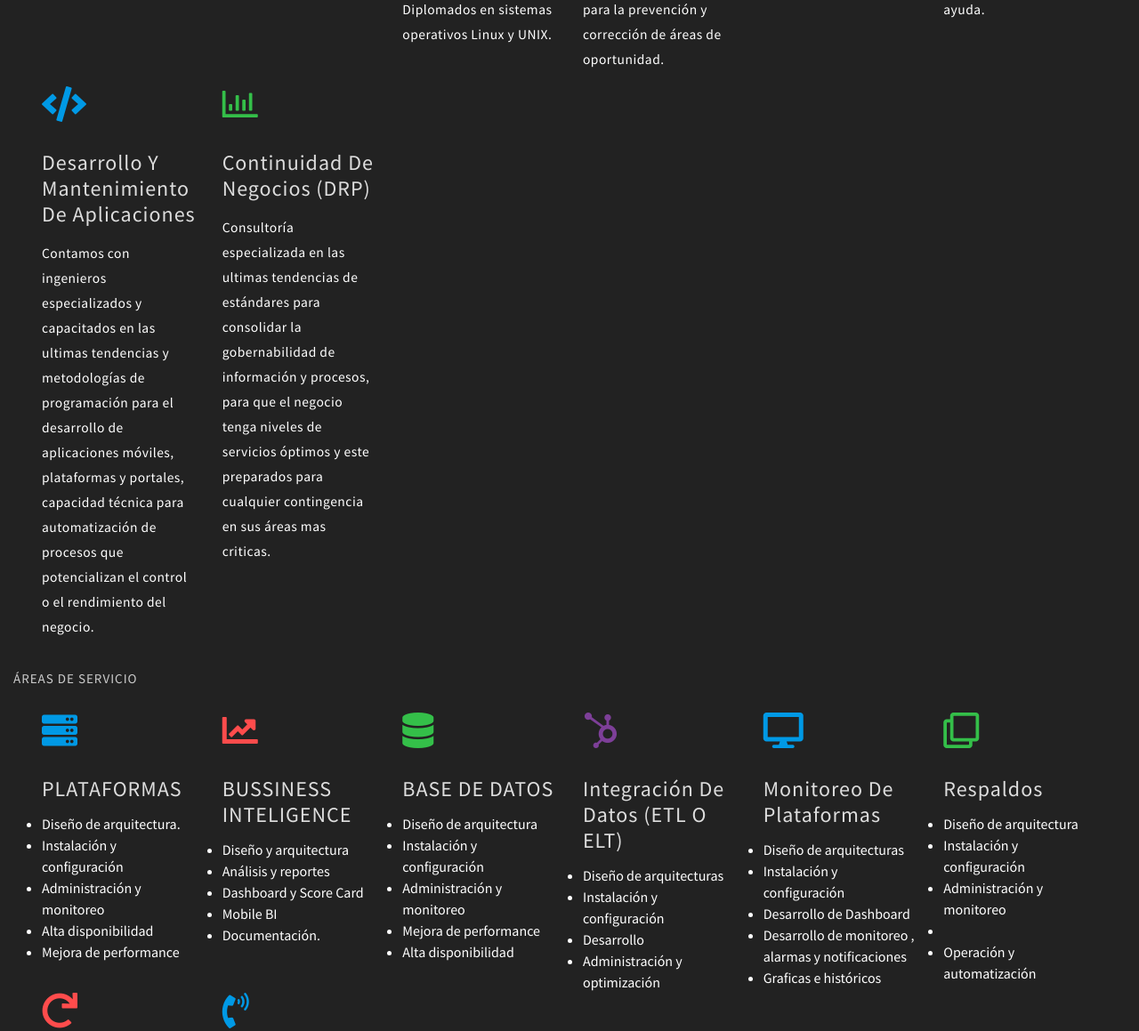
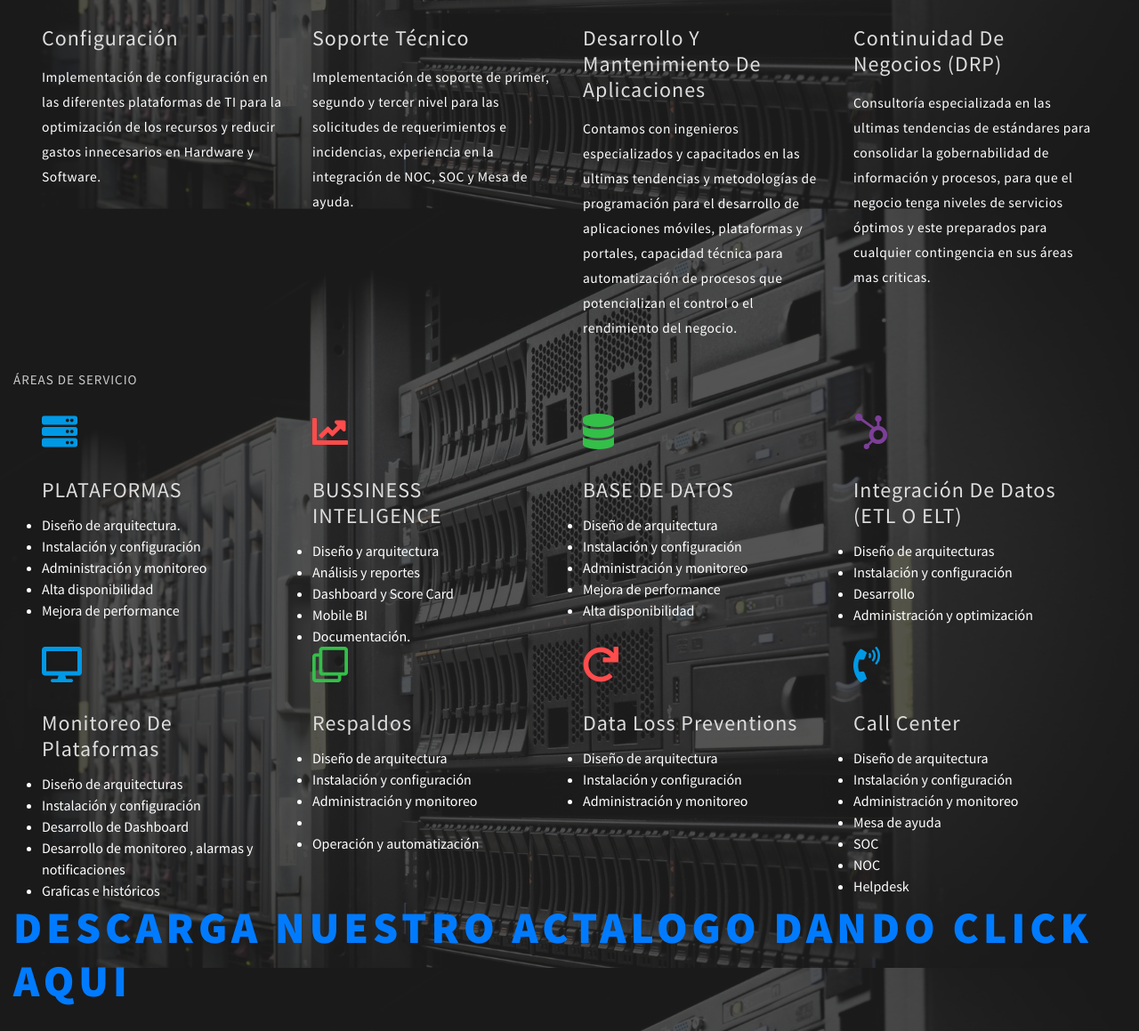
Before and after one commit to snwnst/portal_tecmoin, a plain HTML site: page index.html in a window 1280 px wide. Shown: the part 1177-2336 px from the top of the page at 89% size. Drawn offline with Linux system fonts and the light colour scheme.

Commit message:
auxlio, me desmayo

```diff
--- a/css/style.css
+++ b/css/style.css
@@ -351,7 +351,7 @@ h5.modal-title {
 }
 .services{
 	background: #222;
-
+	background: url(../images/wallhaven-686125.jpg) no-repeat 0px 0px;
     background-size: cover;
     background-attachment: fixed;
 
--- a/index.html
+++ b/index.html
@@ -217,7 +217,7 @@
 
 	<!-- services -->
 	<section class="services" id="Servicios">
-		<div class="service-overlay py-5">
+		<div class="service-overlay py-5" style="background: rgba(34, 34, 34, 0.767);">
 			<div class="container-fluid py-lg-5 py-3">
 
 				<div class="mt-lg-0 mt-5 team_grid1">
@@ -231,42 +231,42 @@
 				</div>
 
 				<div class="row service_grids">
-					<div class="col-lg-2 col-md-3 mb-lg-0 mb-5 ser_grid1 icon4">
+					<div class="col-lg-3 col-md-3 mb-lg-0 mb-5 ser_grid1 icon4">
 						<span class="fab far fa-arrow-alt-circle-down"></span>
 						<h3 class="text-uppercase">Instalación</h3>
 						<p style="color:#fff;">Implementación de plataformas, sistemas operativos, bases de datos y aplicaciones , con las mejores practicas del marcado tecnológico.</p>
 					</div>
-					<div class="col-lg-2 col-md-3 mb-lg-0 mb-5 ser_grid1 icon3">
+					<div class="col-lg-3 col-md-3 mb-lg-0 mb-5 ser_grid1 icon3">
 						<span class="fab far fa-clipboard"></span>
 						<h3>Testing</h3>
 						<p style="color:#fff;">Los servicios de Testing permiten planificar, gestionar y ejecutar las pruebas de software de acuerdo a los objetivos del cliente, el contexto del proyecto y la organización.</p>
 					</div>
-					<div class="col-lg-2 col-md-3 mb-lg-0 mb-5 ser_grid1 icon1">
+					<div class="col-lg-3 col-md-3 mb-lg-0 mb-5 ser_grid1 icon1">
 						<span class="fab fas fa-users"></span>
 						<h3>Capacitación</h3>
 						<p style="color:#fff;">Capacitación en plataformas tecnológicas, para la administración y soporte técnico,  entre nuestras capacitaciones inmediatas , contamos con Diplomados en Bases de Datos Oracle, Diplomados en sistemas operativos Linux y UNIX.</p>
 					</div>
-					<div class="col-lg-2 col-md-3 ser_grid1 icon2">
+					<div class="col-lg-3 col-md-3 ser_grid1 icon2">
 						<span class="fab fas fa-calendar"></span>
 						<h3>Monitoreo de infraestructura</h3>
 						<p style="color:#fff;">Construcción o implementación de dashboard de control que le ayudaran tanto al área de TI como el negocio a la toma de decisiones, que los lleve a un muestreo online para la prevención y corrección de áreas de oportunidad.</p>
 					</div>
-					<div class="col-lg-2 col-md-3 mb-lg-0 mb-5 ser_grid1 icon3">
+					<div class="col-lg-3 col-md-3 mb-lg-0 mb-5 ser_grid1 icon3">
 						<span class="fab far fa-clone"></span>
 						<h3>Configuración</h3>
 						<p style="color:#fff;">Implementación de configuración en las diferentes plataformas de TI para la optimización de los recursos y reducir gastos innecesarios en Hardware y Software.</p>
 					</div>
-					<div class="col-lg-2 col-md-3 mb-lg-0 mb-5 ser_grid1 icon4">
+					<div class="col-lg-3 col-md-3 mb-lg-0 mb-5 ser_grid1 icon4">
 						<span class="fab far fa-question-circle"></span>
 						<h3>Soporte técnico</h3>
 						<p style="color:#fff;">Implementación de soporte de primer, segundo y tercer nivel para las solicitudes de requerimientos e incidencias, experiencia en la integración de NOC, SOC y Mesa de ayuda.</p>
 					</div>
-					<div class="col-lg-2 col-md-3 mb-lg-0 mb-5 ser_grid1 icon1">
+					<div class="col-lg-3 col-md-3 mb-lg-0 mb-5 ser_grid1 icon1">
 						<span class="fab fas fa-code"></span>
 						<h3>Desarrollo y mantenimiento de aplicaciones</h3>
 						<p style="color:#fff;">Contamos con ingenieros especializados y capacitados en las ultimas tendencias y metodologías de programación para el desarrollo de aplicaciones móviles, plataformas y portales, capacidad técnica para automatización de procesos que potencializan el control o el rendimiento del negocio.</p>
 					</div>
-					<div class="col-lg-2 col-md-3 mb-lg-0 mb-5 ser_grid1 icon3">
+					<div class="col-lg-3 col-md-3 mb-lg-0 mb-5 ser_grid1 icon3">
 						<span class="fab far fa-chart-bar"></span>
 						<h3>Continuidad de negocios (DRP)</h3>
 						<p style="color:#fff;">Consultoría especializada en las ultimas tendencias de estándares para consolidar la gobernabilidad de información y procesos, para que el negocio tenga niveles de servicios óptimos y este preparados para cualquier contingencia en sus áreas mas criticas.</p>
@@ -279,7 +279,7 @@
 				</div>
 
 				<div class="row service_grids">
-					<div class="col-lg-2 col-md-3 mb-lg-0 mb-5 ser_grid1 icon1">
+					<div class="col-lg-3 col-md-3 mb-lg-0 mb-5 ser_grid1 icon1">
 						<span class="fab fas fa-server"></span>
 						<h3 class="text-uppercase">Plataformas</h3>
 						<ul style="color:#fff;">
@@ -290,7 +290,7 @@
 							<li>Mejora de performance</li>
 						</ul>
 					</div>
-					<div class="col-lg-2 col-md-3 mb-lg-0 mb-5 ser_grid1 icon2">
+					<div class="col-lg-3 col-md-3 mb-lg-0 mb-5 ser_grid1 icon2">
 						<span class="fab fas fa-chart-line"></span>
 						<h3 class="text-uppercase">Bussiness Inteligence</h3>
 						<ul style="color:#fff;">
@@ -301,7 +301,7 @@
 							<li>Documentación.</li>
 						</ul>
 					</div>
-					<div class="col-lg-2 col-md-3 mb-lg-0 mb-5 ser_grid1 icon3">
+					<div class="col-lg-3 col-md-3 mb-lg-0 mb-5 ser_grid1 icon3">
 						<span class="fab fas fa-database"></span>
 						<h3 class="text-uppercase">Base de Datos</h3>
 						<ul style="color:#fff;">
@@ -312,7 +312,7 @@
 							<li>Alta disponibilidad</li>
 						</ul>
 					</div>
-					<div class="col-lg-2 col-md-3 mb-lg-0 mb-5 ser_grid1 icon4">
+					<div class="col-lg-3 col-md-3 mb-lg-0 mb-5 ser_grid1 icon4">
 						<span class="fab fab fa-hubspot"></span>
 						<h3>Integración de Datos (ETL o ELT)</h3>
 						<ul style="color:#fff;">
@@ -322,7 +322,7 @@
 							<li>Administración y optimización</li>
 						</ul>
 					</div>
-					<div class="col-lg-2 col-md-3 mb-lg-0 mb-5 ser_grid1 icon1">
+					<div class="col-lg-3 col-md-3 mb-lg-0 mb-5 ser_grid1 icon1">
 						<span class="fab fas fa-desktop"></span>
 						<h3>Monitoreo de Plataformas</h3>
 						<ul style="color:#fff;">
@@ -333,7 +333,7 @@
 							<li>Graficas e históricos</li>
 						</ul>
 					</div>
-					<div class="col-lg-2 col-md-3 ser_grid1 icon3">
+					<div class="col-lg-3 col-md-3 ser_grid1 icon3">
 						<span class="fab far fa-clone"></span>
 						<h3>Respaldos</h3>
 						<ul style="color:#fff;">
@@ -344,7 +344,7 @@
 							<li>Operación y automatización</li>
 						</ul>
 					</div>
-					<div class="col-lg-2 col-md-3 mb-lg-0 mb-5 ser_grid1 icon2">
+					<div class="col-lg-3 col-md-3 mb-lg-0 mb-5 ser_grid1 icon2">
 						<span class="fab fas fa-redo"></span>
 						<h3>Data Loss Preventions</h3>
 						<ul style="color:#fff;">
@@ -353,7 +353,7 @@
 							<li>Administración y monitoreo</li>
 						</ul>
 					</div>
-					<div class="col-lg-2 col-md-3 mb-lg-0 mb-5 ser_grid1 icon1">
+					<div class="col-lg-3 col-md-3 mb-lg-0 mb-5 ser_grid1 icon1">
 						<span class="fab fas fa-phone-volume"></span>
 						<h3>Call Center</h3>
 						<ul style="color:#fff;">
```
Also changed, not shown: images/wallhaven-686125.jpg (added).
